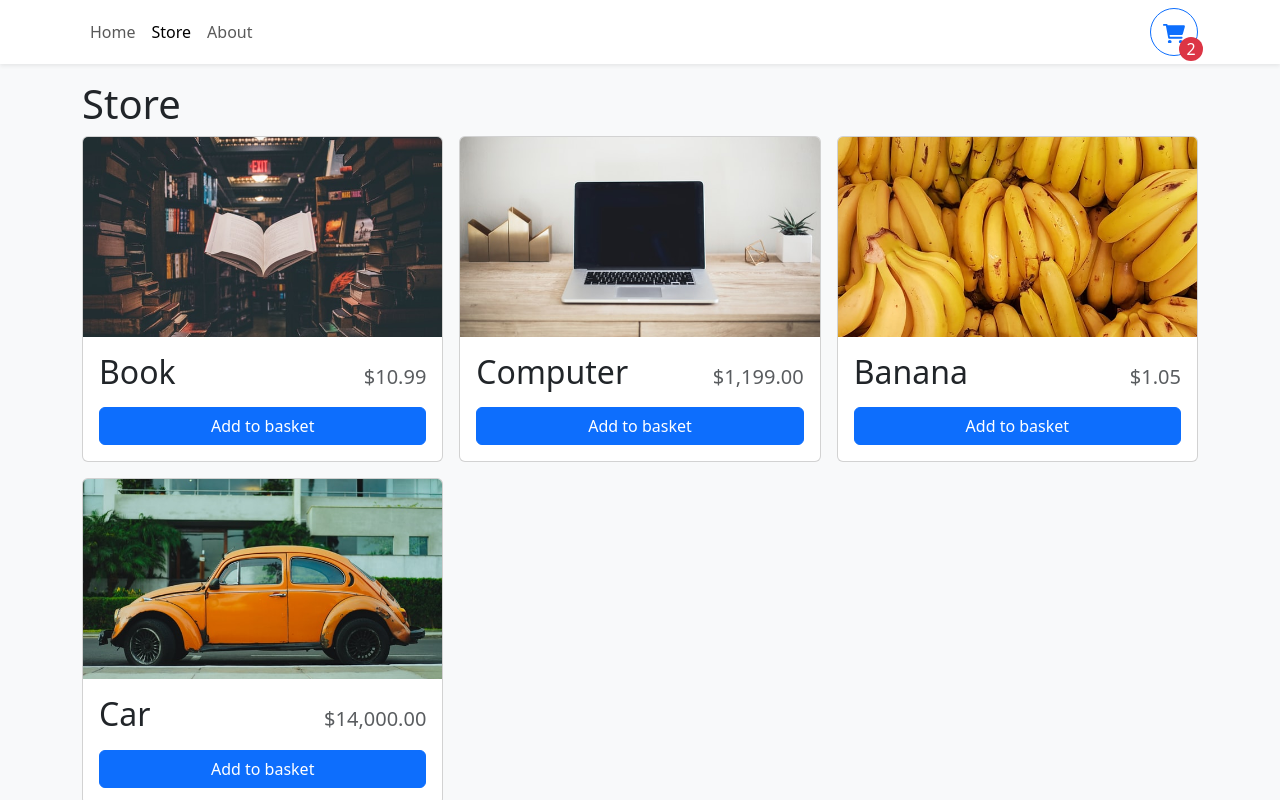
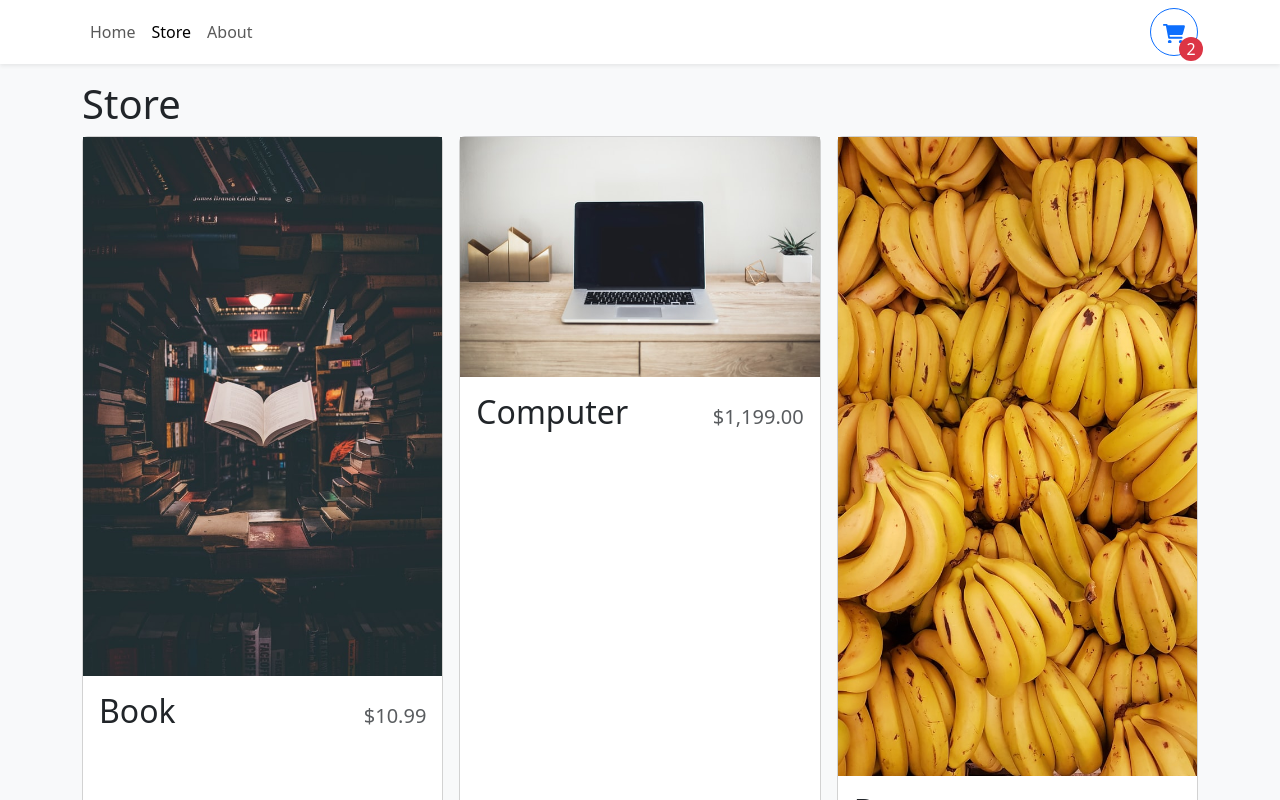
Before and after one commit to Salar-Sali/shopping-card, a React (Vite) app: page /store in a window 1280 px wide. Shown: the top 800 px of the page. Built offline with nearby package versions, Linux system fonts and the light colour scheme.

Commit message:
img tag used

```diff
--- a/src/components/store-item/store-item.tsx
+++ b/src/components/store-item/store-item.tsx
@@ -18,13 +18,14 @@ const StoreItem = (props: IStoreItemProps) => {
   const quantity = getCartQuantity(vm.id);
   return (
     <Card className="h-100">
-      <Card.Img
+      {/* <Card.Img
         src={vm.imgUrl}
         variant="top"
         height="200px"
         alt={vm.name}
         style={{ objectFit: "cover" }}
-      />
+      /> */}
+      <img src={vm.imgUrl} />
       <Card.Body className="d-flex flex-column">
         <Card.Title className="d-flex justify-content-between align-items-baseline mb-3">
           <span className="fs-2">{vm.name}</span>
```
Also changed, not shown: 1 other file (tests, documents, lock files or other folders).
